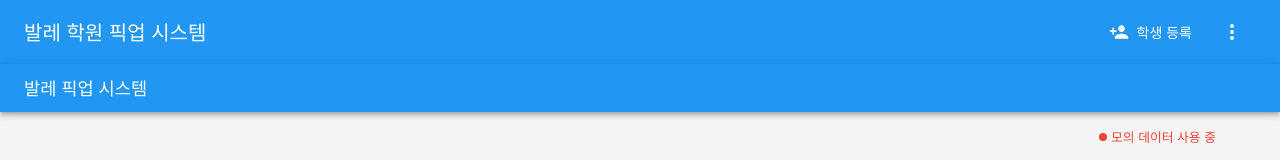
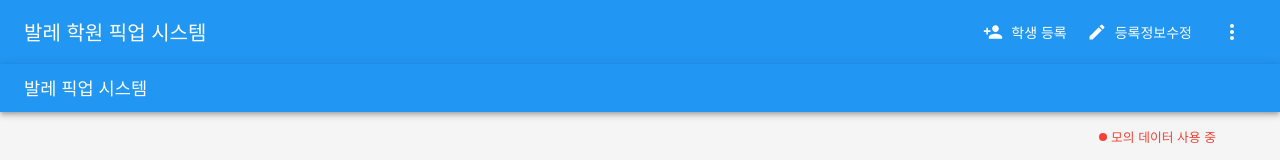
Before and after one commit to kokwangwook/ballet-pickup-system, a React (Create React App) app: page / in a window 1280 px wide. Shown: the top 160 px of the page. Built offline with nearby package versions, Linux system fonts and the light colour scheme; no server answers.

Commit message:
등록정보수정 버튼을 학생 등록 버튼 옆으로 이동

```diff
--- a/src/App.js
+++ b/src/App.js
@@ -110,7 +110,6 @@ function App() {
   // 학생 선택 프롬프트 열기
   const handleOpenSelectPrompt = () => {
     setSelectPromptOpen(true);
-    handleMenuClose();
   };
 
   // 학생 선택 프롬프트 닫기
@@ -165,6 +164,14 @@ function App() {
               >
                 학생 등록
               </Button>
+              <Button
+                color="inherit"
+                startIcon={<EditIcon />}
+                onClick={handleOpenSelectPrompt}
+                sx={{ mr: 1 }}
+              >
+                등록정보수정
+              </Button>
               <IconButton
                 color="inherit"
                 onClick={handleMenuOpen}
@@ -177,10 +184,7 @@ function App() {
                 open={Boolean(menuAnchorEl)}
                 onClose={handleMenuClose}
               >
-                <MenuItem onClick={handleOpenSelectPrompt}>
-                  <EditIcon fontSize="small" sx={{ mr: 1 }} />
-                  등록정보수정
-                </MenuItem>
+                {/* 메뉴 항목들이 필요하면 이곳에 추가 */}
               </Menu>
             </Toolbar>
           </AppBar>
```
